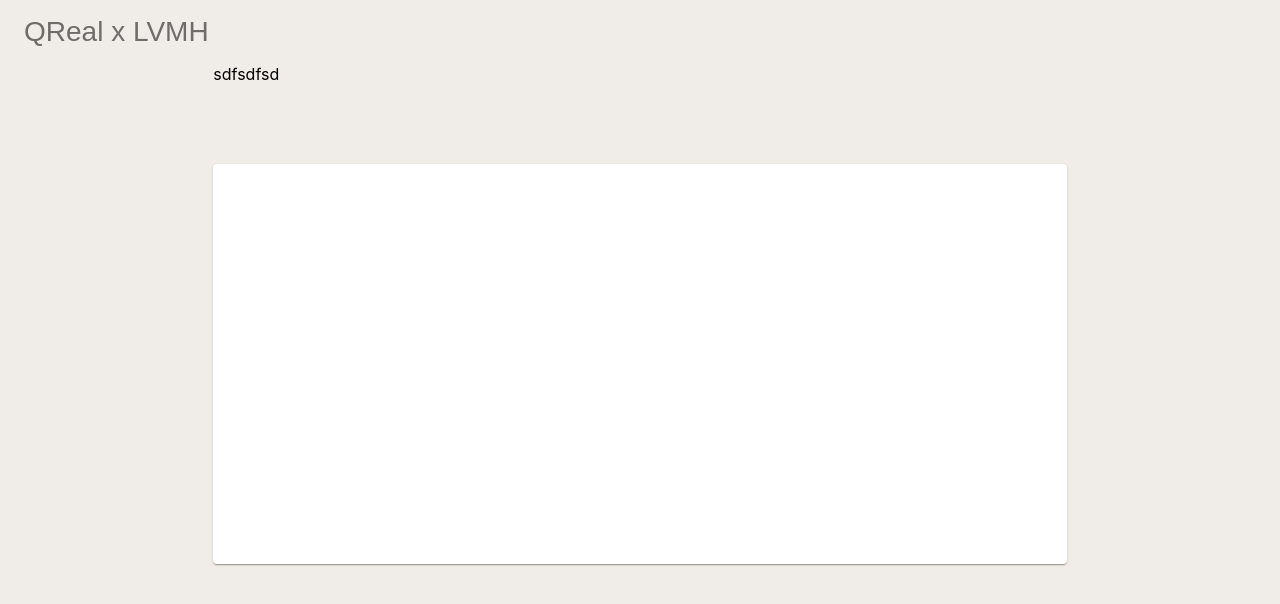
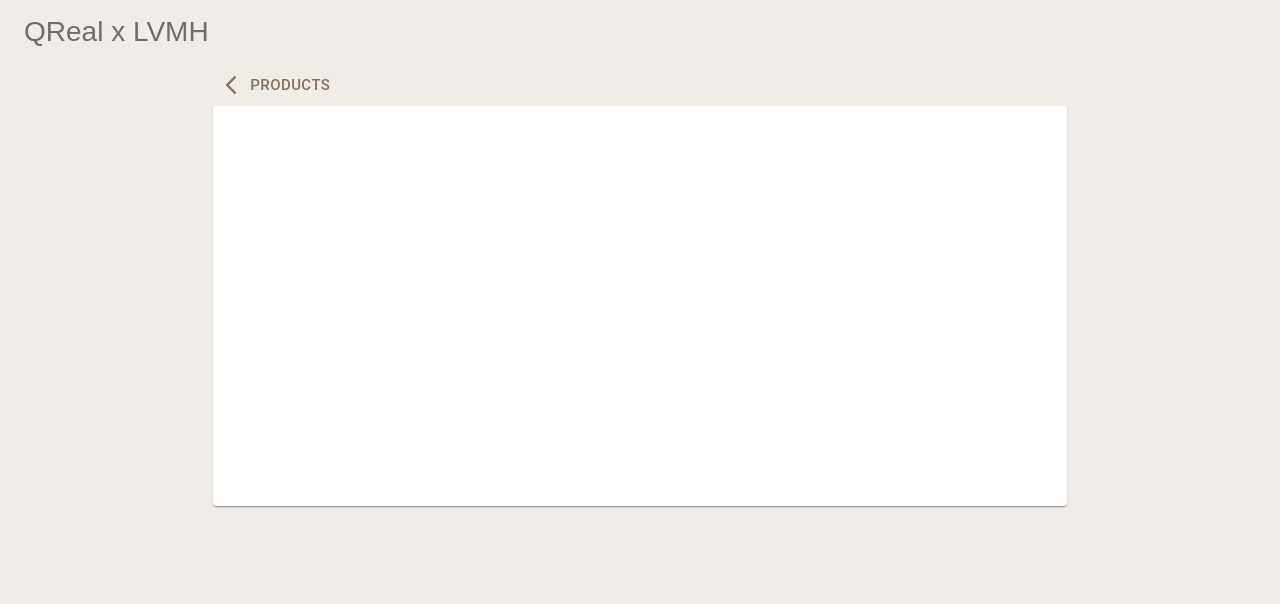
Before and after one commit to furkandindar/lvmh-demo, a React (Create React App) app: page /serpenti_viper_bracelet in a window 1280 px wide. Shown: the top 604 px of the page. Built offline with nearby package versions, Linux system fonts and the light colour scheme.

Commit message:
add back to products button

```diff
--- a/src/components/BulgariBracelet.js
+++ b/src/components/BulgariBracelet.js
@@ -2,17 +2,22 @@ import React from 'react'
 import "@google/model-viewer/dist/model-viewer";
 import Paper from '@mui/material/Paper';
 import Grid from '@mui/material/Grid';
+import Button from '@mui/material/Button';
+import {useNavigate} from "react-router-dom";
+import ArrowBackIosNewIcon from '@mui/icons-material/ArrowBackIosNew';
 
 function BulgariBracelet() {
+    let navigate = useNavigate();
     return (
         <Grid
             container
             direction="column"
             justifyContent="center"
             alignItems="stretch"
-            spacing={10}
             >
-            <Grid item xs={2}> sdfsdfsd</Grid>
+            <Grid item xs={2}>
+                <Button sx={{color: "#85715D"}} size="large" startIcon={<ArrowBackIosNewIcon/>} onClick={() => {navigate("/");}}>Products</Button>
+            </Grid>
             <Grid item xs={8}>
                 <Paper style={{height:"50vh", width:"100%"}}>
                     <model-viewer src="https://ttb-dev.s3.amazonaws.com/Bulgari_bracelet_V7.glb" environment-image="neutral" ar ar-modes="webxr scene-viewer quick-look" seamless-poster shadow-intensity="1" camera-controls></model-viewer>
--- a/src/components/BulgariRing.js
+++ b/src/components/BulgariRing.js
@@ -2,17 +2,22 @@ import React from 'react'
 import "@google/model-viewer/dist/model-viewer";
 import Grid from '@mui/material/Grid';
 import Paper from '@mui/material/Paper';
+import Button from '@mui/material/Button';
+import {useNavigate} from "react-router-dom";
+import ArrowBackIosNewIcon from '@mui/icons-material/ArrowBackIosNew';
 
 function BulgariRing() {
+    let navigate = useNavigate();
     return (
         <Grid
             container
             direction="column"
             justifyContent="center"
             alignItems="stretch"
-            spacing={10}
             >
-            <Grid item xs={2}></Grid>
+            <Grid item xs={2}>
+                <Button sx={{color: "#85715D"}} size="large" startIcon={<ArrowBackIosNewIcon/>} onClick={() => {navigate("/");}}>Products</Button>
+            </Grid>
             <Grid item xs={8}>
                 <Paper style={{height:"50vh", width:"100%"}}>
                     <model-viewer src="https://ttb-dev.s3.amazonaws.com/Bulgari_Ring_V2.glb" environment-image="neutral" ar ar-modes="webxr scene-viewer quick-look" seamless-poster shadow-intensity="1" camera-controls></model-viewer>
--- a/src/components/BulgariWatch.js
+++ b/src/components/BulgariWatch.js
@@ -2,17 +2,22 @@ import React from 'react'
 import "@google/model-viewer/dist/model-viewer";
 import Grid from '@mui/material/Grid';
 import Paper from '@mui/material/Paper';
+import Button from '@mui/material/Button';
+import {useNavigate} from "react-router-dom";
+import ArrowBackIosNewIcon from '@mui/icons-material/ArrowBackIosNew';
 
 function BulgariWatch() {
+    let navigate = useNavigate();
     return (
         <Grid
             container
             direction="column"
             justifyContent="center"
             alignItems="stretch"
-            spacing={10}
             >
-            <Grid item xs={2}></Grid>
+            <Grid item xs={2}>
+                <Button sx={{color: "#85715D"}} size="large" startIcon={<ArrowBackIosNewIcon/>} onClick={() => {navigate("/");}}>Products</Button>
+            </Grid>
             <Grid item xs={8}>
                 <Paper style={{height:"50vh", width:"100%"}}>
                     <model-viewer src="https://ttb-dev.s3.amazonaws.com/LV_Watch_web_Occluderless.glb" environment-image="neutral" ar ar-modes="webxr scene-viewer quick-look" seamless-poster shadow-intensity="1" camera-controls></model-viewer>
--- a/src/components/LVEarrings.js
+++ b/src/components/LVEarrings.js
@@ -2,17 +2,22 @@ import React from 'react'
 import "@google/model-viewer/dist/model-viewer";
 import Paper from '@mui/material/Paper';
 import Grid from '@mui/material/Grid';
+import Button from '@mui/material/Button';
+import {useNavigate} from "react-router-dom";
+import ArrowBackIosNewIcon from '@mui/icons-material/ArrowBackIosNew';
 
 function LVEarrings() {
+    let navigate = useNavigate();
     return (
         <Grid
             container
             direction="column"
             justifyContent="center"
             alignItems="stretch"
-            spacing={10}
             >
-            <Grid item xs={2}></Grid>
+            <Grid item xs={2}>
+                <Button sx={{color: "#85715D"}} size="large" startIcon={<ArrowBackIosNewIcon/>} onClick={() => {navigate("/");}}>Products</Button>
+            </Grid>
             <Grid item xs={8}>
                 <Paper style={{height:"50vh", width:"100%"}}>
                     <model-viewer src="https://ttb-dev.s3.amazonaws.com/LV_Earrings.glb" environment-image="neutral" ar ar-modes="webxr scene-viewer quick-look" seamless-poster shadow-intensity="1" camera-controls></model-viewer>
--- a/src/components/LVNecklace.js
+++ b/src/components/LVNecklace.js
@@ -2,17 +2,22 @@ import React from 'react'
 import "@google/model-viewer/dist/model-viewer";
 import Paper from '@mui/material/Paper';
 import Grid from '@mui/material/Grid';
+import Button from '@mui/material/Button';
+import {useNavigate} from "react-router-dom";
+import ArrowBackIosNewIcon from '@mui/icons-material/ArrowBackIosNew';
 
 function LVNecklace() {
+    let navigate = useNavigate();
     return (
         <Grid
             container
             direction="column"
             justifyContent="center"
             alignItems="stretch"
-            spacing={10}
             >
-            <Grid item xs={2}></Grid>
+            <Grid item xs={2}>
+                <Button sx={{color: "#85715D"}} size="large" startIcon={<ArrowBackIosNewIcon/>} onClick={() => {navigate("/");}}>Products</Button>
+            </Grid>
             <Grid item xs={8}>
                 <Paper style={{height:"50vh", width:"100%"}}>
                     <model-viewer src="https://ttb-dev.s3.amazonaws.com/NECKLACE.glb" environment-image="neutral" ar ar-modes="webxr scene-viewer quick-look" seamless-poster shadow-intensity="1" camera-controls></model-viewer>
--- a/src/components/LVViperNecklace.js
+++ b/src/components/LVViperNecklace.js
@@ -2,17 +2,22 @@ import React from 'react'
 import "@google/model-viewer/dist/model-viewer";
 import Paper from '@mui/material/Paper';
 import Grid from '@mui/material/Grid';
+import Button from '@mui/material/Button';
+import {useNavigate} from "react-router-dom";
+import ArrowBackIosNewIcon from '@mui/icons-material/ArrowBackIosNew';
 
 function LVViperNecklace() {
+    let navigate = useNavigate();
     return (
         <Grid
             container
             direction="column"
             justifyContent="center"
             alignItems="stretch"
-            spacing={10}
             >
-            <Grid item xs={2}></Grid>
+            <Grid item xs={2}>
+                <Button sx={{color: "#85715D"}} size="large" startIcon={<ArrowBackIosNewIcon/>} onClick={() => {navigate("/");}}>Products</Button>
+            </Grid>
             <Grid item xs={8}>
                 <Paper style={{height:"50vh", width:"100%"}}>
                     <model-viewer src="https://ttb-dev.s3.amazonaws.com/LV_Viper_Necklece.glb" environment-image="neutral" ar ar-modes="webxr scene-viewer quick-look" seamless-poster shadow-intensity="1" camera-controls></model-viewer>
```
